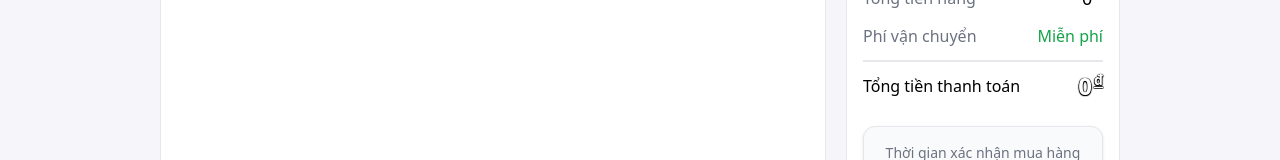
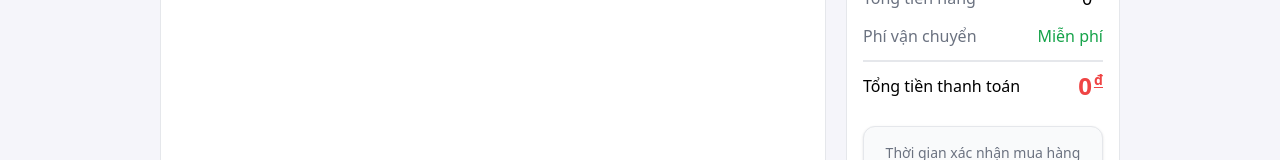
Before and after one commit to SongDuy/web-an-thanh-food, a React (Create React App) app: page /cart in a window 1280 px wide. Shown: the part 418-578 px from the top of the page. Built offline with nearby package versions, Linux system fonts and the light colour scheme.

Commit message:
Update new

```diff
--- a/src/pages/cart/index.js
+++ b/src/pages/cart/index.js
@@ -204,7 +204,7 @@ const CartPage = () => {
                   <h1 className="text-md text-black">
                     Tổng tiền thanh toán
                   </h1>
-                  <div className="ml-auto text-2xl flex items-center justify-center font-bold text-white text-shadow-black">
+                  <div className="ml-auto text-2xl flex items-center justify-center font-bold text-red-500">
                     0
                     <span className="ml-0.5 text-sm underline underline-offset-2 relative -top-1.5">
                       đ
```
